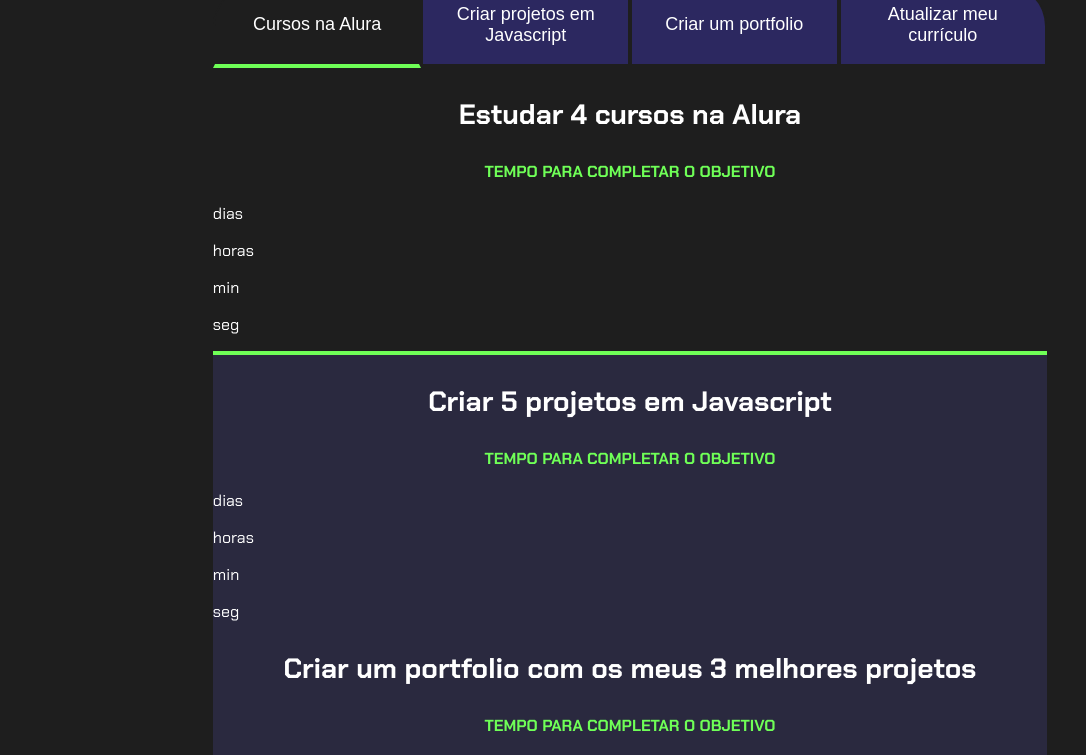
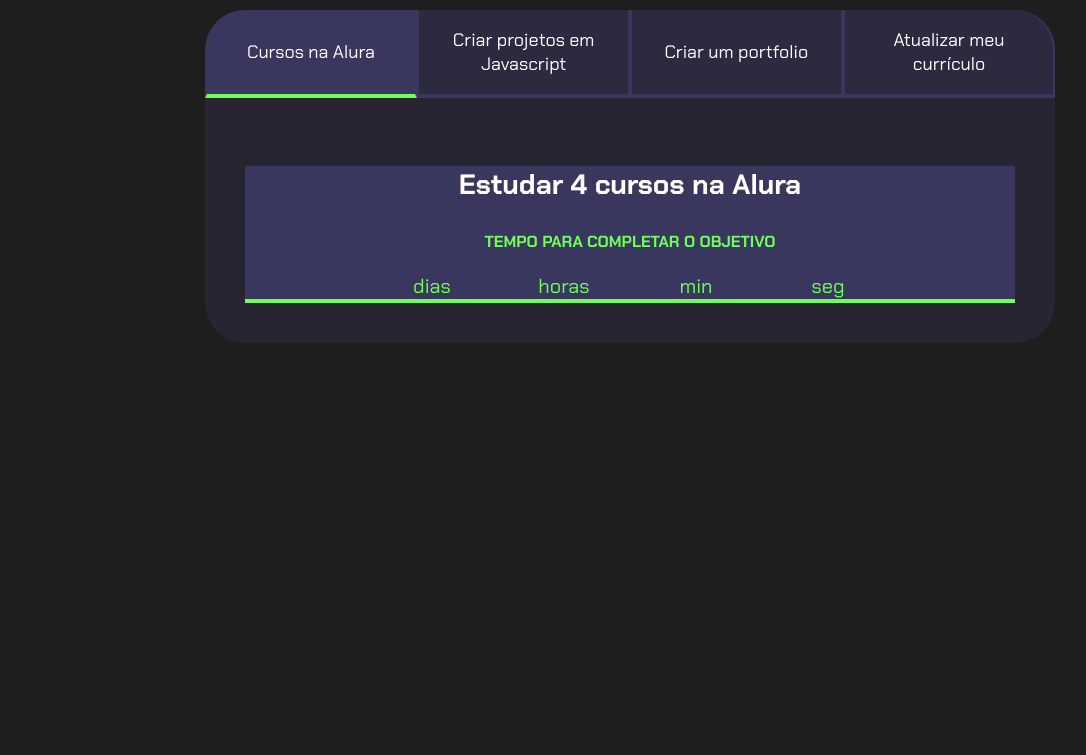
Before and after one commit to ionatan2/objetivos2024, a plain HTML site: page index.html in a window 1280 px wide. Shown: the part 93-848 px from the top of the page, without its empty margins (10-1096 px from the left). After the commit the page ends 800 px from the top, so only its background shows below. Drawn offline with Linux system fonts and the light colour scheme; a script that the page names is missing.

Commit message:
style.css

```diff
--- a/style.css
+++ b/style.css
@@ -1,21 +1,20 @@
 @import url('https://fonts.googleapis.com/css2?family=Chakra+Petch:wght@400;700&display=swap');
-
 
 :root {
     --cor-de-fundo: #1E1E1E;
     --verde: #6FFF57;
     --branco: #FFFFFF;
-    --botao-ativo: #1E1E1E;
-    --botao-inativo: rgba(59, 50, 161, 0.5);
-    --texto-fundo: rgba(72, 66, 139, 0.3);
+    --botao-ativo: #3A375E;
+    --botao-inativo: rgba(58, 55, 94, 0.5);
+    --texto-fundo: rgba(58, 55, 94, 0.3);
+}
 
-  }
-
-  body {
+body {
     background-color: var(--cor-de-fundo);
     color: var(--branco);
     font-family: 'Chakra Petch', sans-serif;
 }
+
 
 .conteudo-principal {
     display: flex;
@@ -27,14 +26,19 @@
     margin: 0 auto;
 }
 
-
+.titulo-principal {
+    text-align: left;
+    width: 100%;
+    font-size: 32px;
+}
 
 .titulo-principal span {
     color: var(--verde);
 }
 
+
 .botao {
-    font-family: "Crakra Petch", sans-serif;
+    font-family: 'Chakra Petch', sans-serif;
     background-color: var(--botao-inativo);
     color: var(--branco);
     display: flex;
@@ -47,6 +51,80 @@
     border-left: 2px solid var(--botao-ativo);
     border-right: 2px solid var(--botao-ativo);
     border-top: none;
+}
+
+.botao:first-child {
+    border-radius: 40px 40px 0 0;
+}
+
+.botoes {
+    display: block;
+}
+
+.botao.ativo{
+    background-color: var(--botao-ativo);
+    border-bottom: 4px solid var(--verde);
+}
+
+.abas-textos{
+    background-color: var(--texto-fundo);
+    padding: 40px;
+    border-radius: 0 0 40px 40px;
+}
+.aba-conteudo.ativo{
+    display:block;
+}
+
+.aba-conteudo{
+    display: none;
+}
+
+.aba-conteudo-titulo-principal{
+    font-size: 28px;
+    text-align: center;
+}
+.aba-conteudo-titulo-secundario{
+    text-align: center;
+    color: var(--verde);
+    text-transform: uppercase;
+}
+
+.contador{
+    display:flex;
+    justify-content: center;
+    flex-wrap: wrap;
+}
+.contador-digito{
+    padding: 0 16px;
+    text-align: center;
+    min-width: 100px;
+}
+
+.contador-digito-numero{
+    font-size: 80px;
+    margin: 0;
+
+}
+
+.contador-digito-texto{
+    color: var(--verde);
+    font-size: 20px;
+    margin: 0;
+
+}
+
+@media screen and (min-width: 768px) {
+    .botoes {
+        display: flex;
+    }
+
+    .botao:first-child {
+        border-radius: 40px 0 0 0;
+    }
+
+    .botao:last-child {
+        border-radius: 0 40px 0 0;
+    }
 }
 
 .botao{
```
